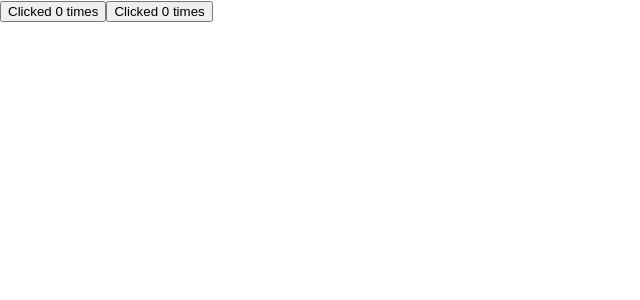
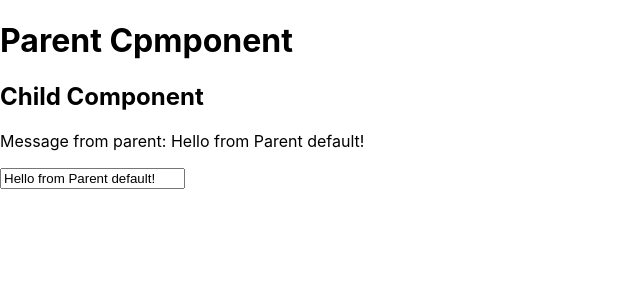
Before and after one commit to neaguolt/ReactCrashCourse, a React (Create React App) app: page / in a window 1280 px wide. Shown: the top 300 px of the page, without its empty margins (0-640 px from the left). Built offline with nearby package versions, Linux system fonts and the light colour scheme.

Commit message:
Implement State management using Props
This is a technique where state is managed in a parent component and
passed down to child components via props.

```diff
--- a/src/App.js
+++ b/src/App.js
@@ -1,18 +1,11 @@
-import MyButton from "./Example/MyButton";
-import { useState } from "react";
+
+import ParentComponent from "./Example/ParentComponent";
 
 const App = () => {
-  const [count, setCont]= useState(0);
-
-  function handleClick() {
-      setCont(count +1);
-      console.log("handleClick")
-  }
 
   return (
     <>
-    <MyButton count={count} onClick={handleClick} />
-    <MyButton count={count} onClick={handleClick} />
+      <ParentComponent />
     </>
   )
 }
--- a/src/Example/ParentComponent.js
+++ b/src/Example/ParentComponent.js
@@ -1,11 +1,11 @@
 import ChildComponent from "./ChildComponent"
 import { useState } from "react";
 
-export default ParentComponent() {
+export default function ParentComponent() {
     const [message,setMessage]= useState("Hello from Parent default!");
 
     function updateMessage(newMessage) {
-        setMessage(newmessage);
+        setMessage(newMessage);
     }
     return (
         <div>
```
